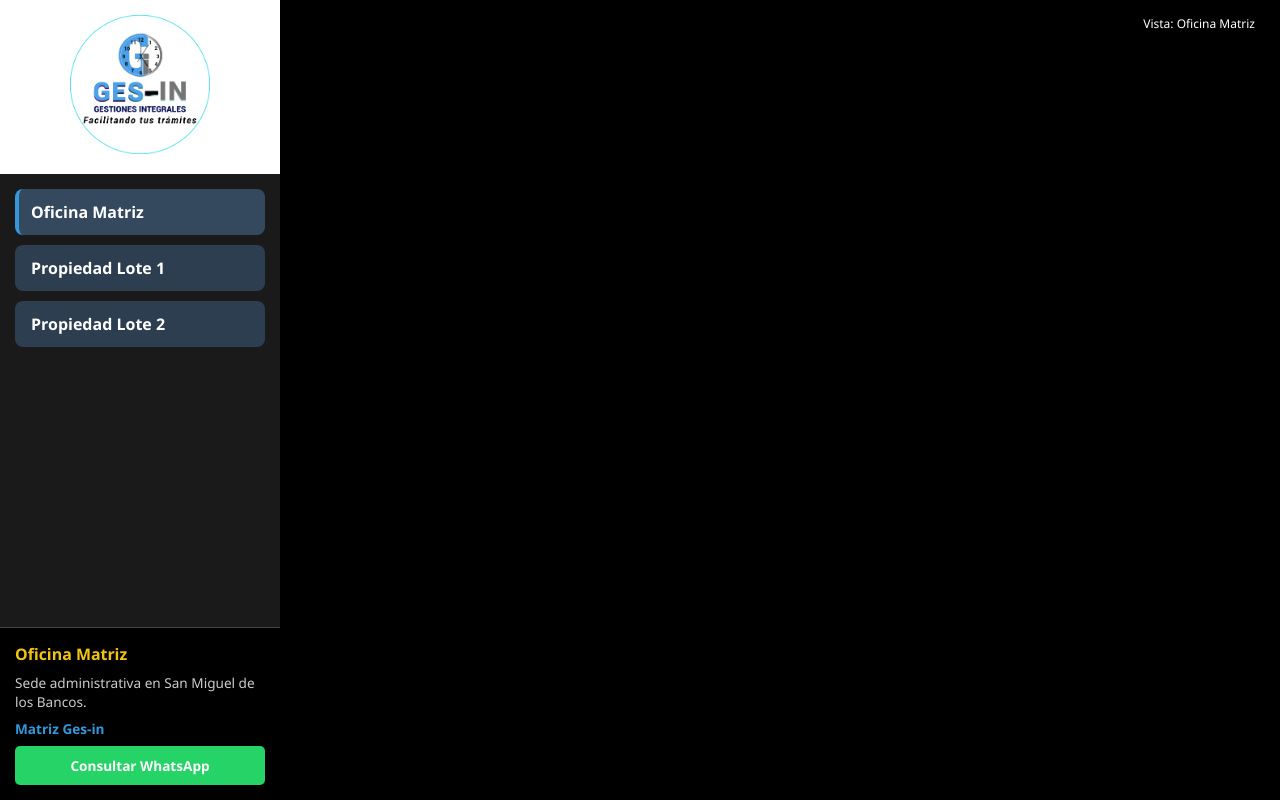
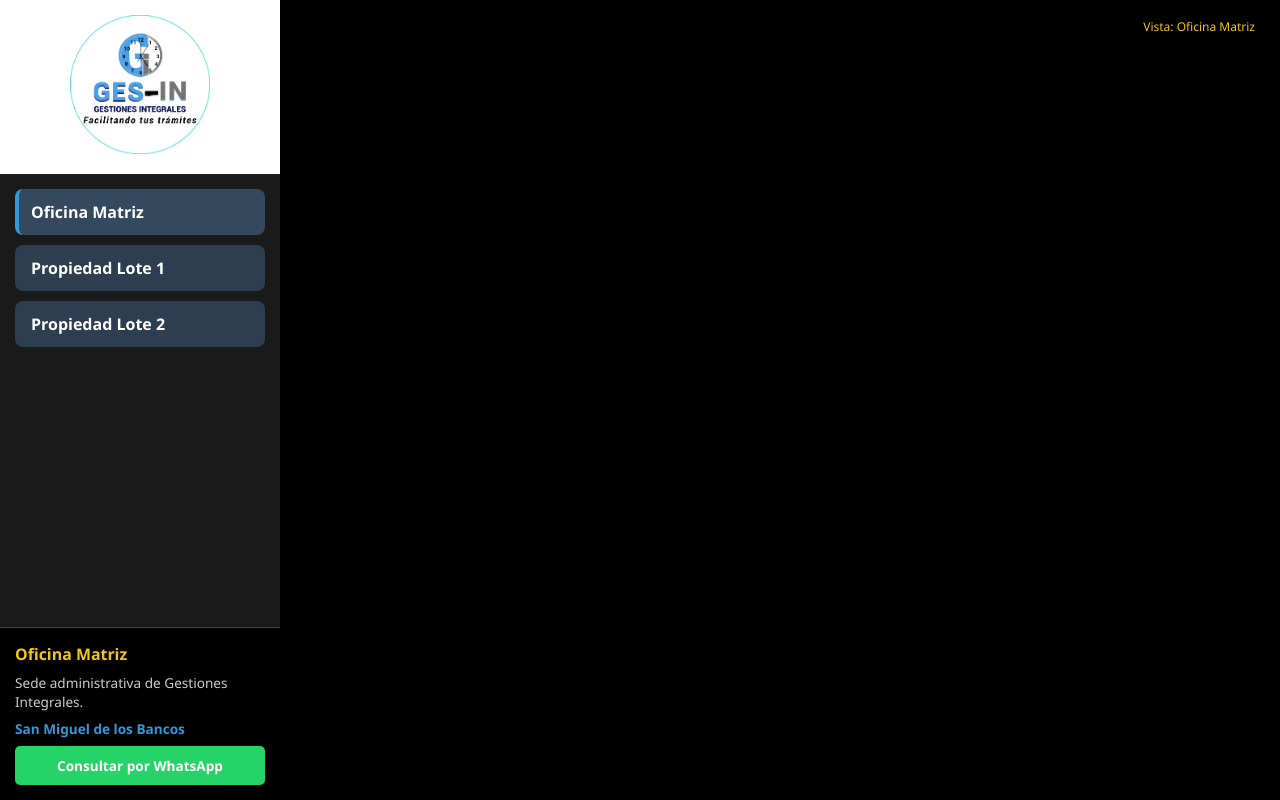
Before and after one commit to peteraramos-collab/CATALOGO-, a plain HTML site: page index.html in a window 1280 px wide. Drawn offline with Linux system fonts and the light colour scheme.

Commit message:
Update index.html

```diff
--- a/index.html
+++ b/index.html
@@ -2,13 +2,12 @@
 <html lang="es">
 <head>
     <meta charset="utf-8">
-    <title>Ges-in | Visualizador 360</title>
+    <title>Ges-in | Catálogo 360 Pro</title>
     <script src="https://aframe.io/releases/1.4.0/aframe.min.js"></script>
     <style>
         :root { --azul: #3498db; --oscuro: #1a1a1a; --oro: #f1c40f; }
-        body { margin: 0; overflow: hidden; font-family: 'Segoe UI', sans-serif; background-color: #000; }
+        body { margin: 0; overflow: hidden; font-family: 'Segoe UI', sans-serif; background: #000; }
 
-        /* Panel Lateral */
         #sidebar {
             position: fixed; top: 0; left: 0; width: 280px; height: 100%;
             background: var(--oscuro); color: white; z-index: 2000;
@@ -22,7 +21,7 @@
 
         .card {
             background: #2c3e50; padding: 12px; margin-bottom: 10px;
-            border-radius: 8px; cursor: pointer; border-left: 4px solid transparent;
+            border-radius: 8px; cursor: pointer; border-left: 4px solid transparent; transition: 0.3s;
         }
 
         .card:hover { background: #34495e; border-left-color: var(--oro); }
@@ -35,67 +34,64 @@
             text-decoration: none; padding: 10px; border-radius: 5px; margin-top: 8px; font-weight: bold;
         }
 
-        /* Mensaje de carga para el usuario */
-        #status-msg {
-            position: fixed; top: 10px; right: 10px;
-            background: rgba(0,0,0,0.6); color: white;
-            padding: 5px 15px; border-radius: 20px; font-size: 12px; z-index: 3000;
+        #loader {
+            position: fixed; top: 10px; right: 10px; background: rgba(0,0,0,0.7);
+            color: var(--oro); padding: 8px 15px; border-radius: 20px; font-size: 12px; z-index: 3000;
         }
     </style>
 </head>
 <body>
 
-    <div id="status-msg">Cargando experiencia...</div>
+    <div id="loader">Esperando selección...</div>
 
     <div id="sidebar">
         <div class="header-logo">
-            <img src="Gesin.png" alt="Logo">
+            <img src="Gesin.png" alt="Logo Ges-in">
         </div>
 
         <div id="lista-propiedades"></div>
 
         <div class="info-box">
             <h3 id="p-titulo" style="margin:0; color: var(--oro);">Gestiones Integrales</h3>
-            <p id="p-desc" style="opacity: 0.8; margin: 8px 0;">Seleccione un lote para visualizarlo en 360°.</p>
+            <p id="p-desc" style="opacity: 0.8; margin: 8px 0;">Seleccione una propiedad para iniciar el recorrido.</p>
             <div id="p-specs" style="font-weight: bold; color: var(--azul); margin-bottom: 5px;"></div>
-            <a href="https://wa.me/tu_numero" class="btn-wa" target="_blank">Consultar WhatsApp</a>
+            <a href="https://wa.me/tu_numero" class="btn-wa" target="_blank">Consultar por WhatsApp</a>
         </div>
     </div>
 
-    <a-scene loading-screen="dotsColor: gold; backgroundColor: black">
-        <a-sky id="main-sky" color="#333" rotation="0 -90 0"></a-sky>
+    <a-scene renderer="antialias: true; colorManagement: true;">
+        <a-sky id="main-sky" rotation="0 -90 0" color="#111"></a-sky>
 
-        <a-entity camera look-controls="magicWindowTrackingEnabled: false">
+        <a-entity camera look-controls="pointerLockEnabled: false">
             <a-cursor color="var(--oro)"></a-cursor>
         </a-entity>
     </a-scene>
 
     <script>
-        // CONFIGURACIÓN DE RUTAS - Verifica que los nombres en GitHub sean EXACTOS
         const catalogo = [
             {
                 titulo: "Oficina Matriz",
-                desc: "Sede administrativa en San Miguel de los Bancos.",
-                specs: "Matriz Ges-in",
+                desc: "Sede administrativa de Gestiones Integrales.",
+                specs: "San Miguel de los Bancos",
                 archivo: "mifoto.jpeg"
             },
             {
                 titulo: "Propiedad Lote 1",
-                desc: "Terreno con gran proyección económica.",
-                specs: "Sector Pacto | 9 Ha",
+                desc: "Vista aérea capturada con DJI Mini 3.",
+                specs: "Sector Pacto | 9 Hectáreas",
                 archivo: "1.jpeg"
             },
             {
                 titulo: "Propiedad Lote 2",
-                desc: "Lote urbano con servicios básicos.",
-                specs: "Sector Centro | 600m2",
+                desc: "Lote listo para desarrollo.",
+                specs: "Sector Centro | 600m²",
                 archivo: "2.jpeg"
             }
         ];
 
         const contenedor = document.getElementById('lista-propiedades');
         const sky = document.querySelector('#main-sky');
-        const status = document.getElementById('status-msg');
+        const loader = document.getElementById('loader');
 
         function renderizarMenu() {
             catalogo.forEach((item, index) => {
@@ -109,31 +105,37 @@
 
         function seleccionar(index, elemento) {
             const p = catalogo[index];
-            status.innerText = "Cargando: " + p.archivo + "...";
+            loader.style.display = "block";
+            loader.innerText = "Cargando panorama...";
 
-            // CAMBIO DIRECTO DE ATRIBUTO (Solución de compatibilidad)
+            // TRUCO PARA GITHUB: Forzamos la recarga del src
+            sky.setAttribute('src', ''); // Limpiamos primero
+
+            // Usamos una pequeña demora para asegurar que el motor gráfico procese el cambio
+            setTimeout(() => {
                 sky.setAttribute('src', p.archivo);
 
-            // Actualizar Textos
+                // Actualizar interfaz
                 document.getElementById('p-titulo').innerText = p.titulo;
                 document.getElementById('p-desc').innerText = p.desc;
                 document.getElementById('p-specs').innerText = p.specs;
 
-            // Clases de menú
+                // Estética del menú
                 document.querySelectorAll('.card').forEach(c => c.classList.remove('active'));
                 elemento.classList.add('active');
 
-            // Quitar mensaje de carga tras un momento
-            setTimeout(() => { status.innerText = "Vista: " + p.titulo; }, 2000);
+                loader.innerText = "Vista: " + p.titulo;
+            }, 100);
         }
 
-        // Iniciar
         window.onload = () => {
             renderizarMenu();
-            // Intentar cargar la primera imagen
+            // Cargar la primera automáticamente después de un segundo
             setTimeout(() => {
+                if(document.querySelector('.card')) {
                     seleccionar(0, document.querySelector('.card'));
-            }, 500);
+                }
+            }, 1000);
         };
     </script>
 </body>
```
Lines whose indentation alone changed are shown as unchanged.
